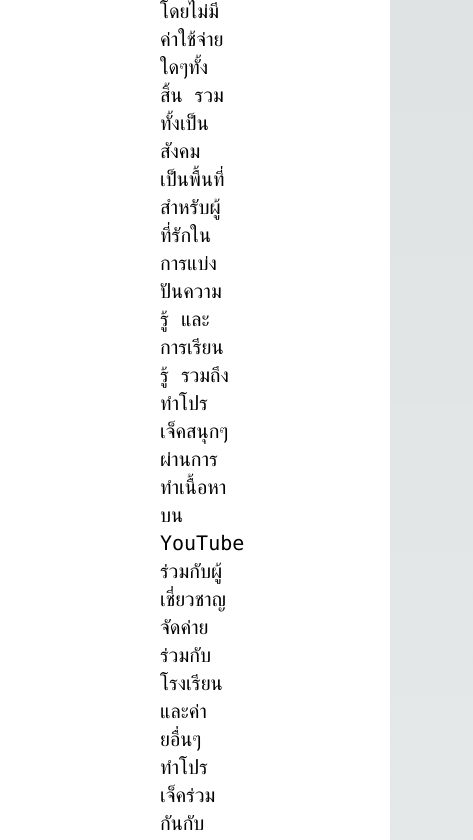
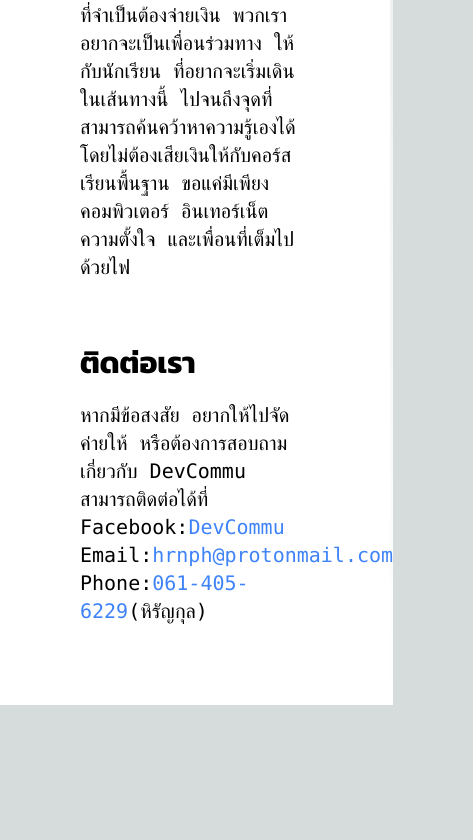
Before and after one commit to EnduringZulu/DevCommunities.github.io, a Next.js app: page /about in a window 390 px wide. Shown: the part 1156-1996 px from the top of the page, 473 px wide, since content can reach past the window. After the commit the page ends 1861 px from the top, so only its background shows below. Built offline with nearby package versions, Linux system fonts and the light colour scheme.

Commit message:
add tailwind responsive breakpoint

```diff
--- a/app/about/page.tsx
+++ b/app/about/page.tsx
@@ -6,7 +6,7 @@
     return (
         <main className="bg-white min-h-screen min-w-screen px-20">
             <DefaultNavbar current_page="เกี่ยวกับเรา" />
-            <article id='aboutus' className="font-kanit text-black text-left pt-10 pb-6 mx-20">
+            <article id='aboutus' className="font-kanit text-black text-left pt-10 pb-6 md:mx-20 sm:mx-0">
                 <h1 className="text-3xl font-bold py-5">เกี่ยวกับเรา</h1>
                 <p className="font-mono text-xl font-light">
                     DevCommu ถูกก่อตั้งขึ้น ด้วยจุดประสงค์ ที่จะมอบและส่งต่อความรู้ ส่งต่อโอกาส ในด้านเทคโนโลยี และการเขียนโปรแกรม ให้กับนักเรียน
@@ -23,7 +23,7 @@
                     โดยไม่ต้องเสียเงินให้กับคอร์สเรียนพื้นฐาน ขอแค่มีเพียงคอมพิวเตอร์ อินเทอร์เน็ต ความตั้งใจ และเพื่อนที่เต็มไปด้วยไฟ
                 </p>
             </article>
-            <article id='contact' className="font-kanit text-black text-left py-5 pb-20 mx-20">
+            <article id='contact' className="font-kanit text-black text-left py-5 pb-20 md:mx-20 sm:mx-0">
                 <h1 className="text-3xl font-bold py-5">ติดต่อเรา</h1>
                 <p className="font-mono text-xl font-light">
                     หากมีข้อสงสัย อยากให้ไปจัดค่ายให้ หรือต้องการสอบถามเกี่ยวกับ DevCommu สามารถติดต่อได้ที่
--- a/tailwind.config.js
+++ b/tailwind.config.js
@@ -1,27 +1,34 @@
 /** @type {import('tailwindcss').Config} */
 module.exports = {
-    darkMode: 'class',
+    darkMode: "class",
     content: [
         "./public/**/*.html",
-        './pages/**/*.{js,ts,jsx,tsx,mdx}',
-        './components/**/*.{js,ts,jsx,tsx,mdx}',
-        './app/**/*.{js,ts,jsx,tsx,mdx}',
+        "./pages/**/*.{js,ts,jsx,tsx,mdx}",
+        "./components/**/*.{js,ts,jsx,tsx,mdx}",
+        "./app/**/*.{js,ts,jsx,tsx,mdx}",
         "./node_modules/flowbite/**/*.js",
         "./node_modules/flowbite-react/**/*.js",
     ],
     theme: {
+        screens: {
+            sm: "576px",
+            // => @media (min-width: 576px) { ... }
+
+            md: "960px",
+            // => @media (min-width: 960px) { ... }
+
+            lg: "1440px",
+            // => @media (min-width: 1440px) { ... }
+        },
         extend: {
             fontFamily: {
-                kanit: ['var(--font-kanit)']
+                kanit: ["var(--font-kanit)"],
             },
             backgroundImage: {
-                'gradient-radial': 'radial-gradient(var(--tw-gradient-stops))',
-                'gradient-conic': 'conic-gradient(from 180deg at 50% 50%, var(--tw-gradient-stops))',
+                "gradient-radial": "radial-gradient(var(--tw-gradient-stops))",
+                "gradient-conic": "conic-gradient(from 180deg at 50% 50%, var(--tw-gradient-stops))",
             },
         },
     },
-    plugins: [
-        require('flowbite/plugin'),
-    ],
-
-}
+    plugins: [require("flowbite/plugin")],
+};
```
